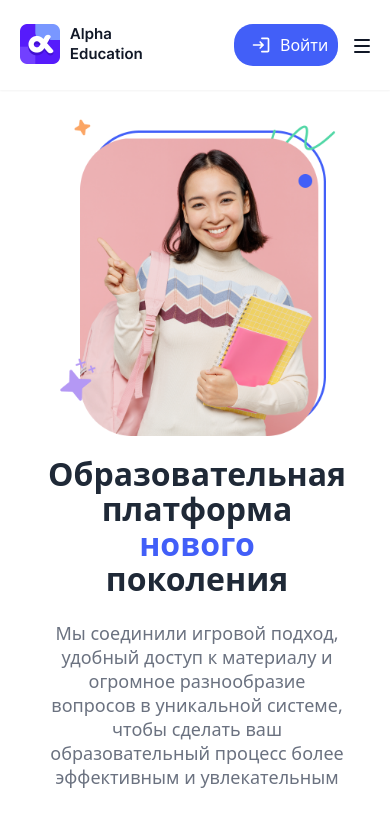
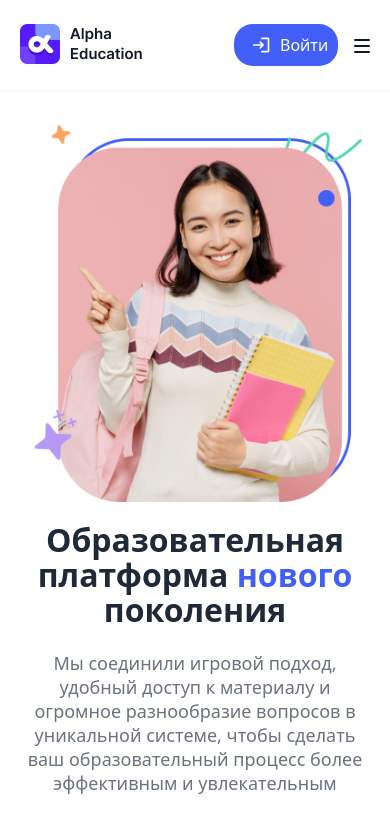
Before and after one commit to idealcLone/kazguu.alpha-education, a React (Create React App) app: page / in a window 390 px wide. Shown: the top 827 px of the page. Built offline with nearby package versions, Linux system fonts and the light colour scheme.

Commit message:
Fix mobile padding

```diff
--- a/src/index.scss
+++ b/src/index.scss
@@ -23,28 +23,28 @@ body::-webkit-scrollbar {
   margin-right: 100px;
   margin-left: 100px;
 
+  @media screen and (max-width: 1023px) {
+    margin-right: 48px;
+    margin-left: 48px;
+  }
+
   @media screen and (max-width: 767px) {
     margin-right: 20px;
     margin-left: 20px;
-  }
-
-  @media screen and (max-width: 1023px) {
-    margin-right: 48px;
-    margin-left: 48px;
   }
 
   &__md {
     margin-right: 80px;
     margin-left: 80px;
 
+    @media screen and (max-width: 1023px) {
+      margin-right: 48px;
+      margin-left: 48px;
+    }
+
     @media screen and (max-width: 767px) {
       margin-right: 20px;
       margin-left: 20px;
-    }
-
-    @media screen and (max-width: 1023px) {
-      margin-right: 48px;
-      margin-left: 48px;
     }
   }
 }
```
